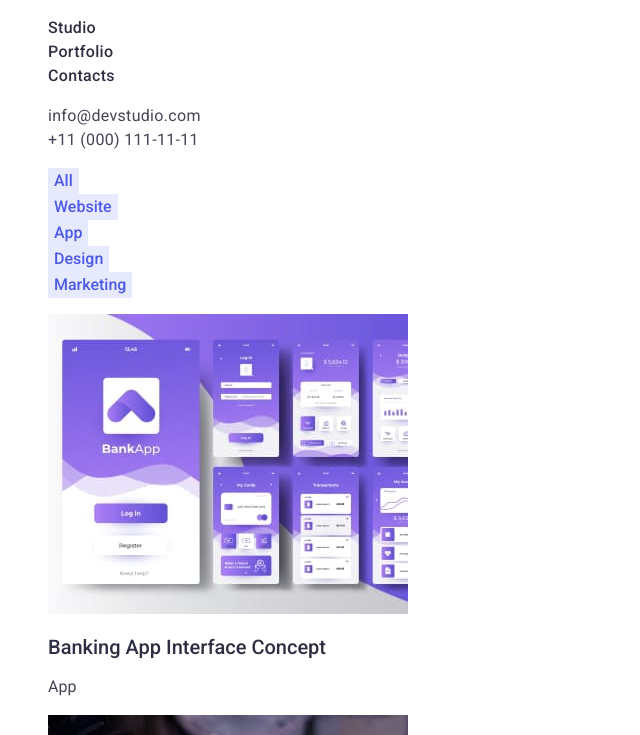
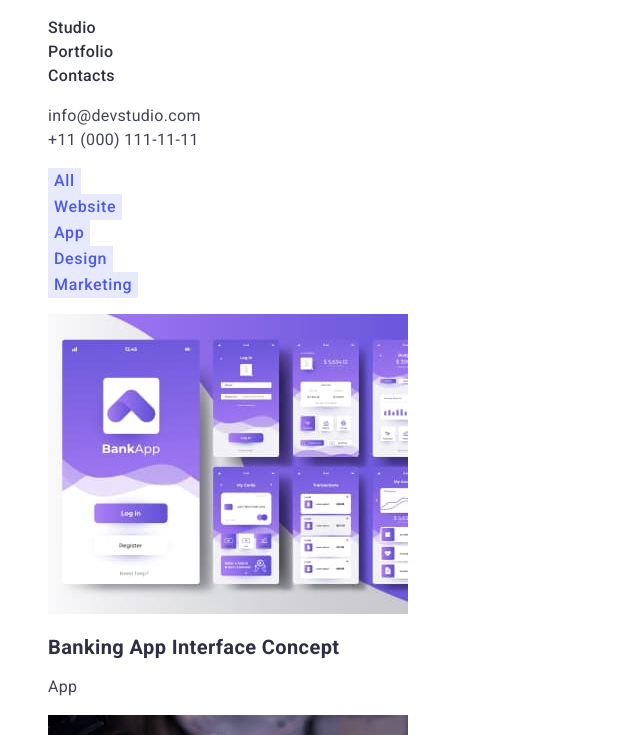
Before and after one commit to erik465/goit-markup-hw-02, a plain HTML site: page portfolio.html in a window 1280 px wide. Shown: the part 32-767 px from the top of the page, without its empty margins (0-640 px from the left). Drawn offline with Linux system fonts and the light colour scheme.

Commit message:
Update styles.css

```diff
--- a/css/styles.css
+++ b/css/styles.css
@@ -194,6 +194,8 @@
     font-weight: 500;
     font-size: 16px;
     line-height: 1.5;
+    text-align: center;
+    letter-spacing: 0.04em;
     cursor:pointer;
 }
 
@@ -207,14 +209,17 @@
 }
 
 .jobs-list-item  h2{
-    font-weight: 500;
     font-size: 20px;
     line-height: 1.2;
     color: var(--navy-blue);
+    letter-spacing: 0.02em;
+
+
 }
 
 .jobs-list-item  p{
-    font-weight: 400;
     font-size: 16px;
     line-height: 1.5;
+    letter-spacing: 0.02em;
+
 }
```
